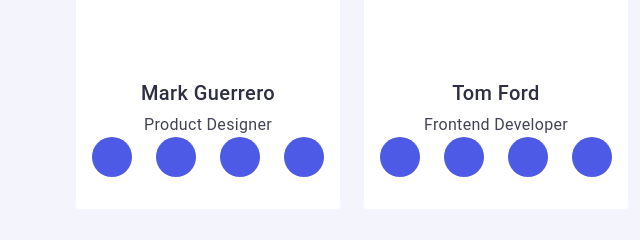
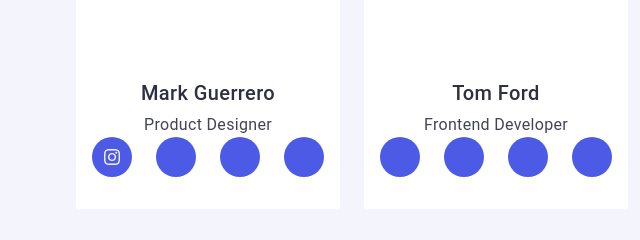
Before and after one commit to ru7s/goit-markup-hw-04, a plain HTML site: page index.html in a window 1280 px wide. Shown: the part 2340-2580 px from the top of the page, 0-640 px from the left. Drawn offline with nearby package versions, Linux system fonts and the light colour scheme.

Commit message:
markup add

```diff
--- a/index.html
+++ b/index.html
@@ -133,7 +133,7 @@
 <h3 class="features-head">Mark Guerrero</h3>
 <p class="features-text">Product Designer</p>
 <ul class="team-company list">
-  <li class="company-list"><a href="#" class="social-list-link" target="_blank" rel="noopener noreferrer"></a></li>
+  <li class="company-list"><a href="#" class="social-list-link" target="_blank" rel="noopener noreferrer"><svg class="team-social_icon" width="16" height="16"><use href="./images/icons.svg#icon-instagram-2"></use></svg></a></li>
   <li class="company-list"><a href="#" class="social-list-link" target="_blank" rel="noopener noreferrer"></a></li>
   <li class="company-list"><a href="#" class="social-list-link" target="_blank" rel="noopener noreferrer"></a></li>
   <li class="company-list"><a href="#" class="social-list-link" target="_blank" rel="noopener noreferrer"></a></li>
```
